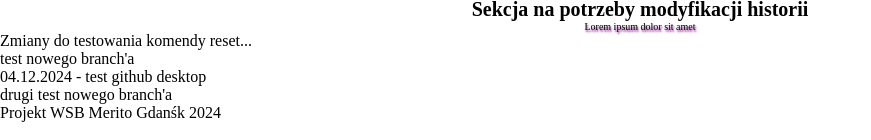
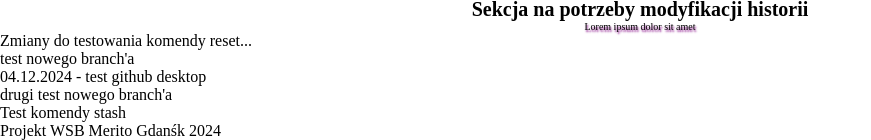
Before and after one commit to Hartess/ProjektGIT, a plain HTML site: page index.html in a window 1280 px wide. Shown: the part 1031-1171 px from the top of the page, without its empty margins (0-871 px from the left). Drawn offline with Linux system fonts and the light colour scheme.

Commit message:
Update index.html

```diff
--- a/index.html
+++ b/index.html
@@ -36,6 +36,8 @@
             <p>test nowego branch'a</p>
             <p>04.12.2024 - test github desktop</p>
             <p>drugi test nowego branch'a</p>
+
+            <p>Test komendy stash</p>
         </article>
     </main>
     <footer>
```
